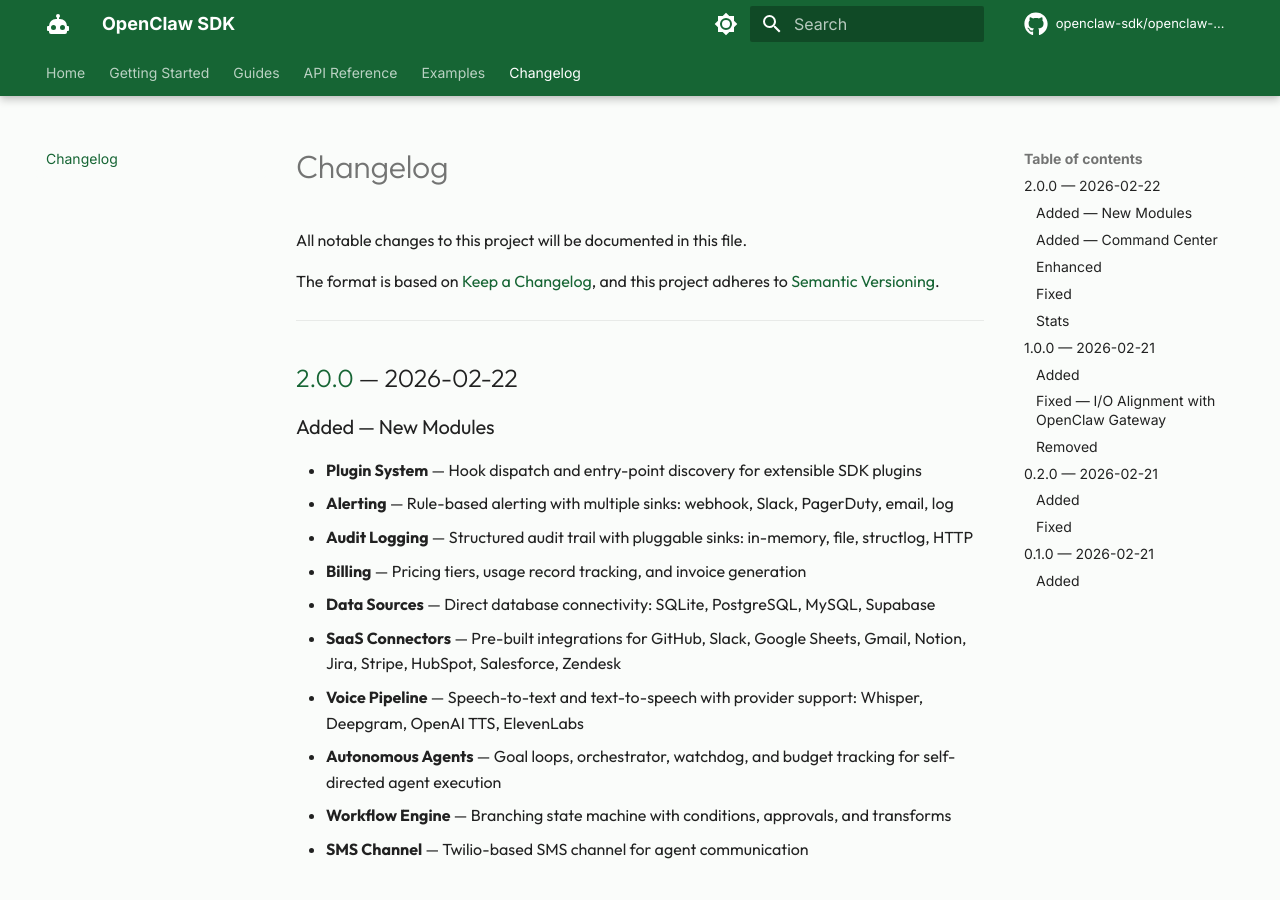
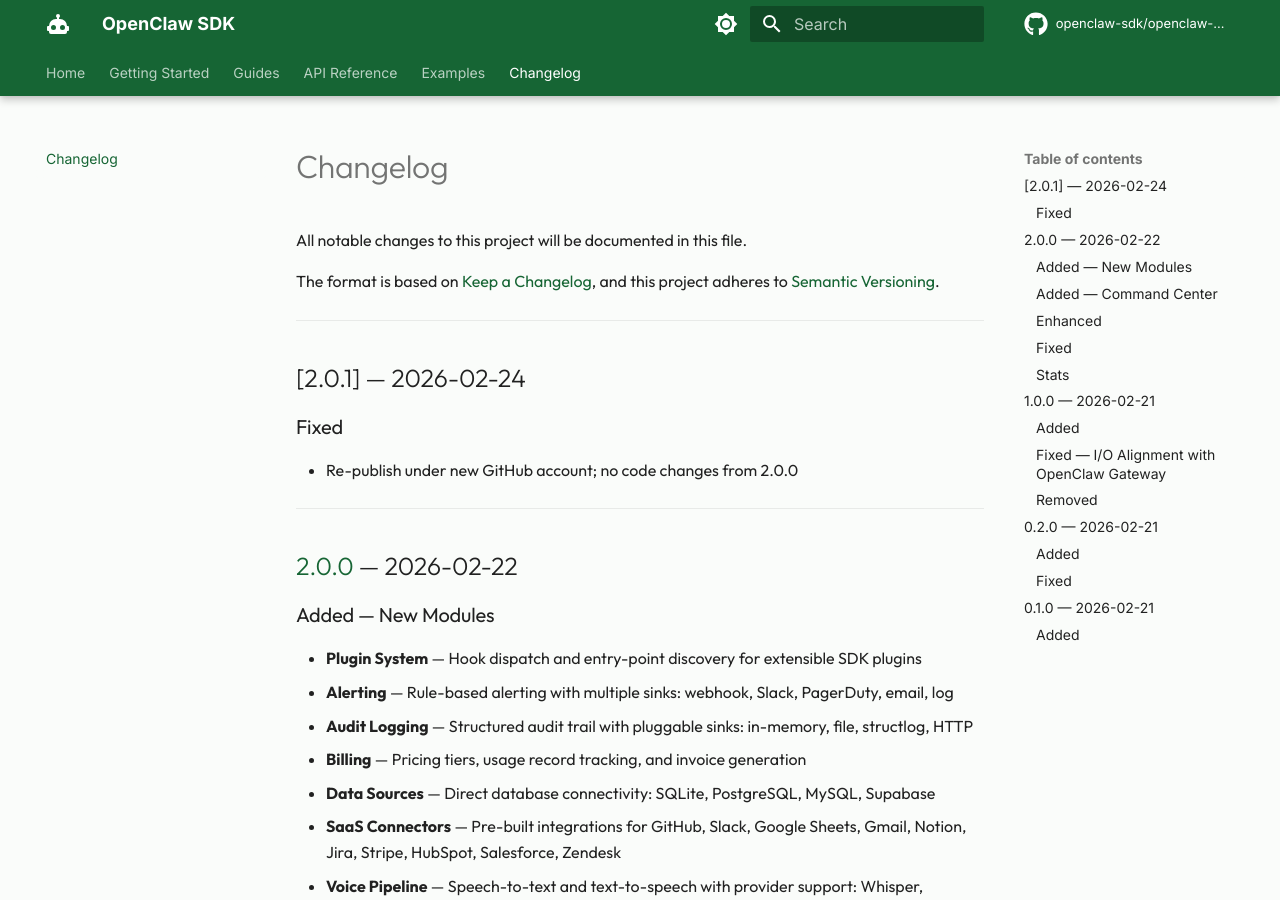
Before and after one commit to masteryodaa/openclaw-sdk, an MkDocs documentation site: the page built from docs/changelog.md, in a window 1280 px wide and 900 px high. Built offline with MkDocs 1.6.1 and Material for MkDocs 9.7.7, drawn with Linux system fonts in a browser that asks for light colours; comment, search, counter and statistics services are not loaded.

```diff
--- a/docs/changelog.md
+++ b/docs/changelog.md
@@ -4,6 +4,13 @@ All notable changes to this project will be documented in this file.
 
 The format is based on [Keep a Changelog](https://keepachangelog.com/en/1.0.0/),
 and this project adheres to [Semantic Versioning](https://semver.org/spec/v2.0.0.html).
+
+---
+
+## [2.0.1] — 2026-02-24
+
+### Fixed
+- Re-publish under new GitHub account; no code changes from 2.0.0
 
 ---
 
--- a/pyproject.toml
+++ b/pyproject.toml
@@ -1,6 +1,6 @@
 [tool.poetry]
 name = "openclaw-sdk"
-version = "2.0.0"
+version = "2.0.1"
 description = "Python SDK for the OpenClaw autonomous AI agent framework"
 authors = ["Ujjwal Kumar <kujjwal42@gmail.com>"]
 license = "MIT"
```
Also changed, not shown: live-examples/clawforge/README.md (+29 -3 lines).
